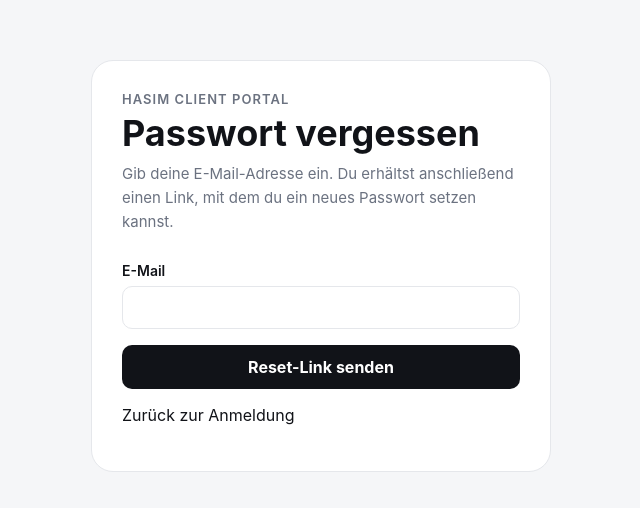
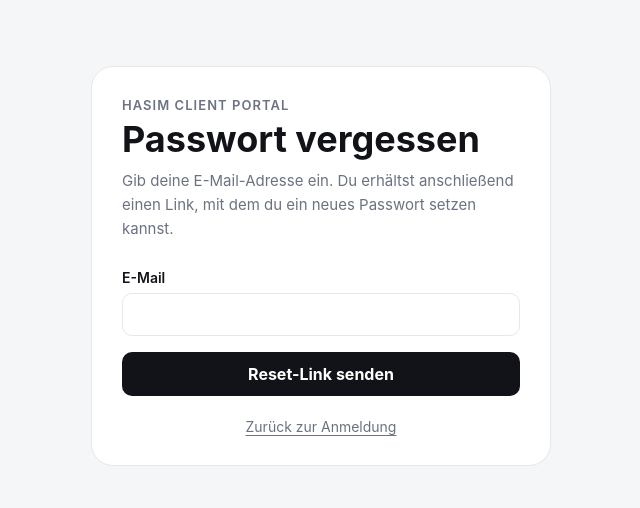
Before and after one commit to Hasim-hannover/hasim-client-portal, a Next.js app: page /forgot-password in a window 1280 px wide. Shown: the part 134-642 px from the top of the page, without its empty margins (319-959 px from the left). Built offline with nearby package versions, Linux system fonts and the light colour scheme.

Commit message:
style: add password reset states

```diff
--- a/app/globals.css
+++ b/app/globals.css
@@ -380,6 +380,39 @@ h1 {
   font-size: 14px;
 }
 
+.form-success {
+  margin-top: 20px;
+  padding: 13px 14px;
+  border: 1px solid #b7dfc8;
+  border-radius: 10px;
+  background: #f0faf4;
+  color: #176b3a;
+  font-size: 14px;
+  line-height: 1.5;
+}
+
+.password-help-row,
+.login-link-row {
+  font-size: 14px;
+}
+
+.password-help-row {
+  margin-top: -4px;
+  text-align: right;
+}
+
+.login-link-row {
+  margin: 22px 0 0;
+  text-align: center;
+  color: var(--muted);
+}
+
+.password-help-row a,
+.login-link-row a {
+  text-decoration: underline;
+  text-underline-offset: 3px;
+}
+
 @media (max-width: 1050px) {
   .upload-form {
     grid-template-columns: 1fr 1fr;
```
